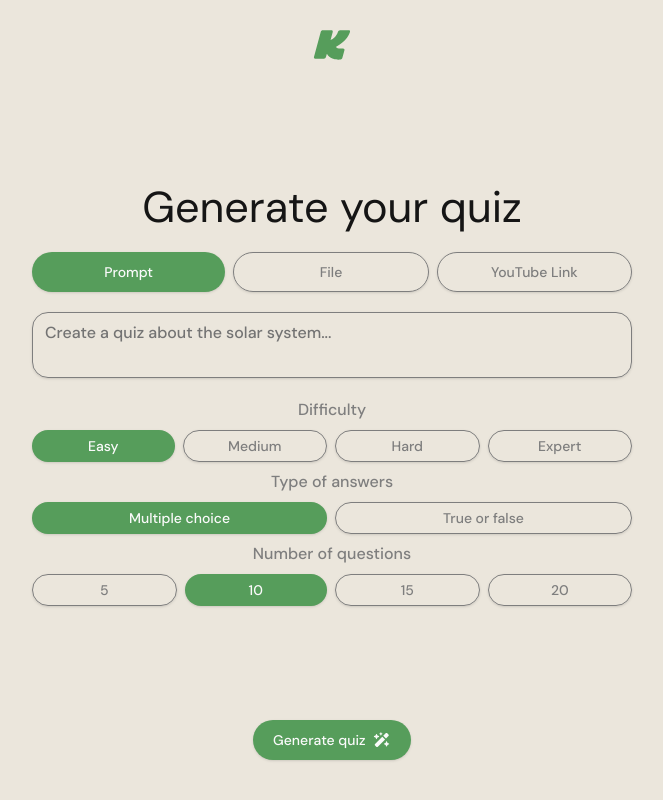
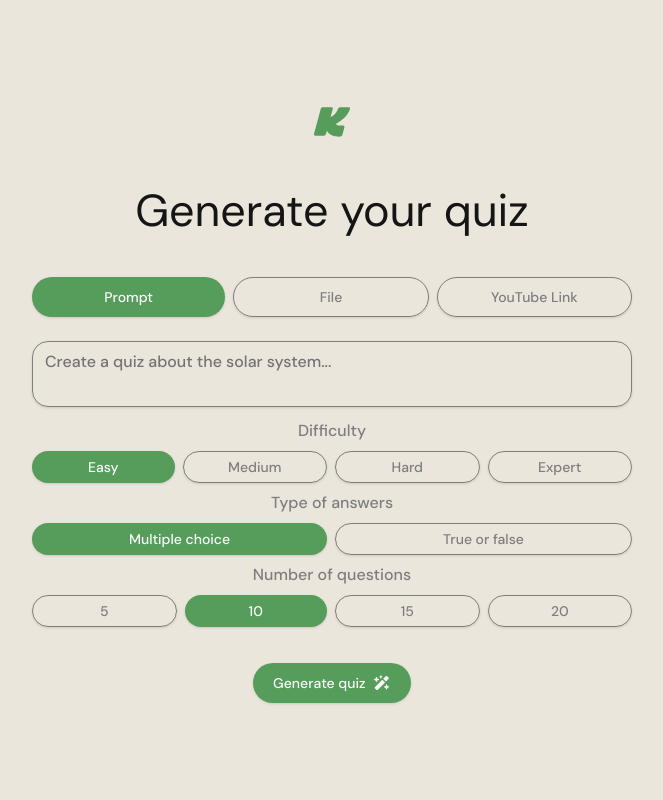
Before and after one commit to BenjaminFrias/Kuizit, a React (Vite) app in the folder client/: page / in a window 1280 px wide. Both pictures are taken after a click on the button "Generate quiz". Shown: the whole page, without its empty margins (308-971 px from the left). Built offline with nearby package versions, Linux system fonts and the light colour scheme; no server answers.

Commit message:
refactor(inputPage): Improve accessability by using html-native form elements
Use form element
Add fieldsets for input groups
Add legends to describe fieldsets
Fix styles

```diff
--- a/client/src/pages/InputPage.tsx
+++ b/client/src/pages/InputPage.tsx
@@ -79,7 +79,7 @@ export default function InputPage({
 	return (
 		<div
 			className="relative min-h-screen min-w-screen w-screen max-w-screen px-3 py-5 flex flex-col items-center
-			justify-between gap-10 bg-custom-white"
+			justify-center gap-10 bg-custom-white"
 			data-testid="input-page"
 		>
 			<div className="longFadeIn">
@@ -87,13 +87,25 @@ export default function InputPage({
 			</div>
 
 			<div className="flex flex-col max-w-[600px] w-full self-center md:w-400 md:max-h-screen justify-self-center items-center gap-5 longFadeIn">
-				<h1 className="font-primary font-regular text-custom-gray text-center text-[2.7rem]">
+				<h1 className="font-primary font-regular text-custom-gray text-center text-[2.8rem] mb-5">
 					{t.titleInputPage}
 				</h1>
+
+				<form
+					className="flex flex-col w-full gap-3"
+					onSubmit={(e) => {
+						e.preventDefault();
+						handleLocalSubmit();
+					}}
+				>
+					<fieldset>
+						<legend className="sr-only">Quiz input types</legend>
+
 						<div className="input-types flex gap-2 w-full justify-center items-center">
 							<Button
 								className="flex-1"
 								size="md"
+								type="button"
 								variant={`${quizInputType === 'prompt' ? 'green' : 'minimal'}`}
 								onClick={() => {
 									handleSettingsChange('quizInputType', 'prompt');
@@ -105,6 +117,7 @@ export default function InputPage({
 							<Button
 								className="flex-1"
 								size="md"
+								type="button"
 								variant={`${quizInputType === 'file' ? 'green' : 'minimal'}`}
 								onClick={() => {
 									handleSettingsChange('quizInputType', 'file');
@@ -116,6 +129,7 @@ export default function InputPage({
 							<Button
 								className="flex-1"
 								size="md"
+								type="button"
 								variant={`${
 									quizInputType === 'youtube_link' ? 'green' : 'minimal'
 								}`}
@@ -127,28 +141,34 @@ export default function InputPage({
 								{t.linkOption}
 							</Button>
 						</div>
+					</fieldset>
+
+					<fieldset>
+						<legend className="sr-only">Content for quiz generation</legend>
 
 						{/* If input is Prompt or link use textarea if not, use file upload input */}
 						{quizInputType === 'prompt' || quizInputType === 'youtube_link' ? (
 							<Textarea
-						className="resize-none"
+								className="resize-none mt-3"
 								placeholder={`${
 									quizInputType === 'prompt'
 										? t.quizPromptPlaceholder
 										: t.quizLinkPlaceholder
 								}`}
 								value={typeof content === 'string' ? content : ''}
-						onChange={(e) => handleSettingsChange('content', e.target.value)}
+								onChange={(e) =>
+									handleSettingsChange('content', e.target.value)
+								}
 							/>
 						) : (
 							<FileUploadDropZone files={files} setFiles={setFiles} />
 						)}
-
 						{localError || apiError ? (
 							<div
 								className="flex gap-3 items-center w-full bg-red-200 border-1
-						font-medium border-red-500 rounded-2xl p-3"
+						font-medium border-red-500 rounded-2xl p-3 mt-3"
 								data-testid="input-error"
+								role="alert"
 							>
 								<FontAwesomeIcon
 									icon={faCircleExclamation}
@@ -157,16 +177,22 @@ export default function InputPage({
 								<p>{localError || apiError}</p>
 							</div>
 						) : null}
+					</fieldset>
+
+					<fieldset>
+						<legend className="sr-only">Quiz details</legend>
 
 						<div className="flex flex-col w-full justify-center gap-2">
 							<div className=" w-full">
-						<h3 className="text-center font-primary text-custom-light-gray font-medium">
+								<fieldset>
+									<legend className="text-center font-primary text-custom-light-gray font-medium">
 										{t.difficultyTitle}
-						</h3>
-						<div className="flex gap-2 mt-2 w-full">
+									</legend>
+									<div className="flex gap-2 mt-2 w-full" role="radiogroup">
 										<Button
 											className="flex-1"
 											size="sm"
+											type="button"
 											variant={`${difficulty === 'easy' ? 'green' : 'minimal'}`}
 											onClick={() => handleSettingsChange('difficulty', 'easy')}
 										>
@@ -175,14 +201,20 @@ export default function InputPage({
 										<Button
 											className="flex-1"
 											size="sm"
-								variant={`${difficulty === 'medium' ? 'green' : 'minimal'}`}
-								onClick={() => handleSettingsChange('difficulty', 'medium')}
+											type="button"
+											variant={`${
+												difficulty === 'medium' ? 'green' : 'minimal'
+											}`}
+											onClick={() =>
+												handleSettingsChange('difficulty', 'medium')
+											}
 										>
 											{t.mediumOption}
 										</Button>
 										<Button
 											className="flex-1"
 											size="sm"
+											type="button"
 											variant={`${difficulty === 'hard' ? 'green' : 'minimal'}`}
 											onClick={() => handleSettingsChange('difficulty', 'hard')}
 										>
@@ -191,22 +223,29 @@ export default function InputPage({
 										<Button
 											className="flex-1"
 											size="sm"
-								variant={`${difficulty === 'expert' ? 'green' : 'minimal'}`}
-								onClick={() => handleSettingsChange('difficulty', 'expert')}
+											type="button"
+											variant={`${
+												difficulty === 'expert' ? 'green' : 'minimal'
+											}`}
+											onClick={() =>
+												handleSettingsChange('difficulty', 'expert')
+											}
 										>
 											{t.expertOption}
 										</Button>
 									</div>
+								</fieldset>
 							</div>
-
 							<div className="w-full">
-						<h3 className="text-center font-primary text-custom-light-gray font-medium">
+								<fieldset>
+									<legend className="text-center font-primary text-custom-light-gray font-medium">
 										{t.typeAnswersTitle}
-						</h3>
+									</legend>
 									<div className="flex gap-2 mt-2 w-full">
 										<Button
 											className="flex-1"
 											size="sm"
+											type="button"
 											variant={`${
 												optionTypes === 'multiple_choice' ? 'green' : 'minimal'
 											}`}
@@ -219,6 +258,7 @@ export default function InputPage({
 										<Button
 											className="flex-1"
 											size="sm"
+											type="button"
 											variant={`${
 												optionTypes === 'true_false' ? 'green' : 'minimal'
 											}`}
@@ -229,16 +269,18 @@ export default function InputPage({
 											{t.trueFalseOption}
 										</Button>
 									</div>
+								</fieldset>
 							</div>
-
 							<div className="w-full">
-						<h3 className="text-center font-primary text-custom-light-gray font-medium">
+								<fieldset>
+									<legend className="text-center font-primary text-custom-light-gray font-medium">
 										{t.numberQuestionsTitle}
-						</h3>
+									</legend>
 									<div className="flex gap-2 mt-2 w-full">
 										<Button
 											className="flex-1"
 											size="sm"
+											type="button"
 											variant={`${numQuestions === 5 ? 'green' : 'minimal'}`}
 											onClick={() => handleSettingsChange('numQuestions', 5)}
 										>
@@ -247,6 +289,7 @@ export default function InputPage({
 										<Button
 											className="flex-1"
 											size="sm"
+											type="button"
 											variant={`${numQuestions === 10 ? 'green' : 'minimal'}`}
 											onClick={() => handleSettingsChange('numQuestions', 10)}
 										>
@@ -255,6 +298,7 @@ export default function InputPage({
 										<Button
 											className="flex-1"
 											size="sm"
+											type="button"
 											variant={`${numQuestions === 15 ? 'green' : 'minimal'}`}
 											onClick={() => handleSettingsChange('numQuestions', 15)}
 										>
@@ -263,25 +307,29 @@ export default function InputPage({
 										<Button
 											className="flex-1"
 											size="sm"
+											type="button"
 											variant={`${numQuestions === 20 ? 'green' : 'minimal'}`}
 											onClick={() => handleSettingsChange('numQuestions', 20)}
 										>
 											20
 										</Button>
 									</div>
+								</fieldset>
 							</div>
 						</div>
-			</div>
+					</fieldset>
 					<Button
-				className="longFadeIn mb-5"
+						className="longFadeIn mt-6 max-w-[300px] self-center"
 						size="md"
 						variant="green"
-				onClick={handleLocalSubmit}
+						type="submit"
 						disabled={isSubmitting}
 					>
 						{t.generateQuizBtn}
 						<FontAwesomeIcon icon={faWandMagicSparkles} />
 					</Button>
+				</form>
+			</div>
 		</div>
 	);
 }
```
Lines whose indentation alone changed are shown as unchanged.
